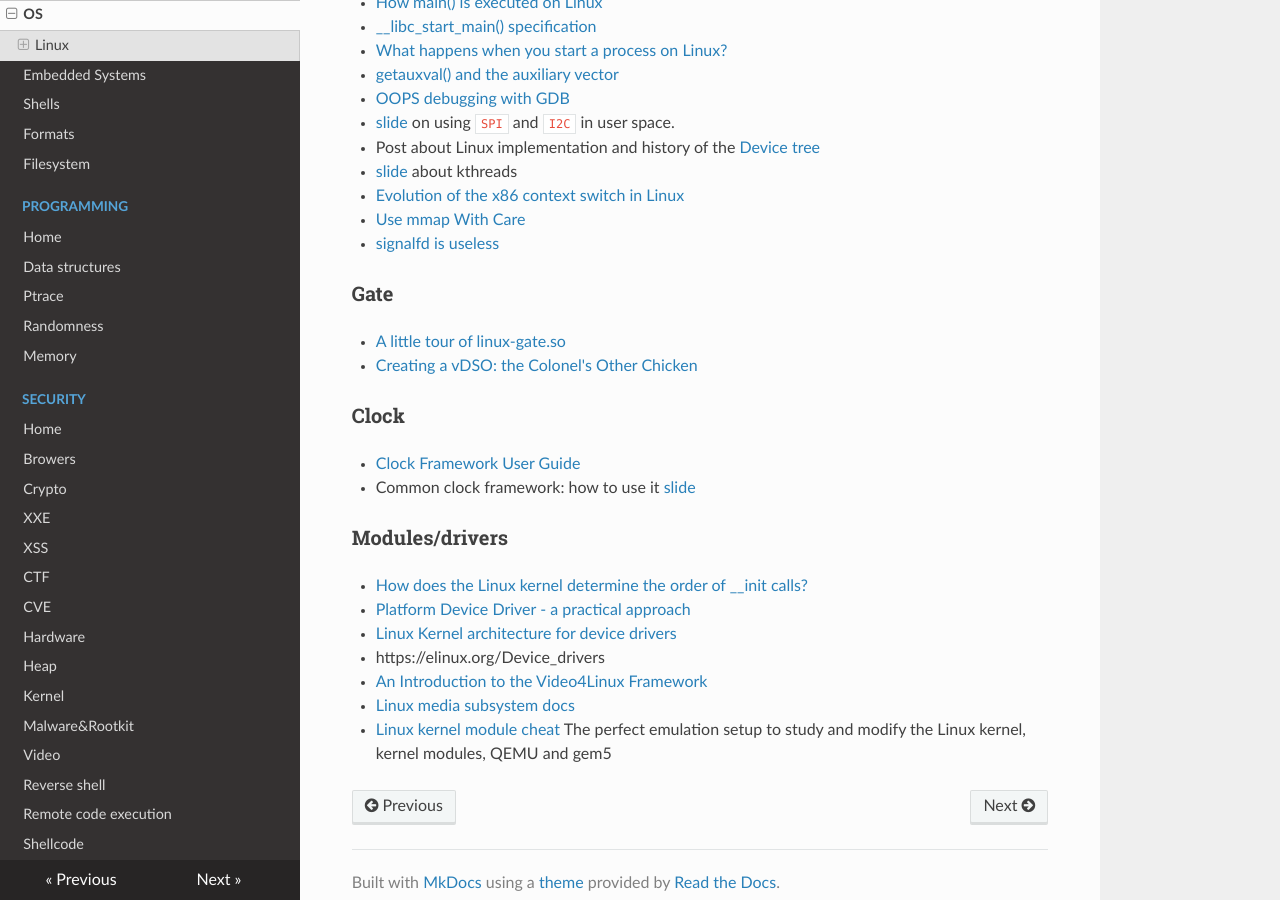
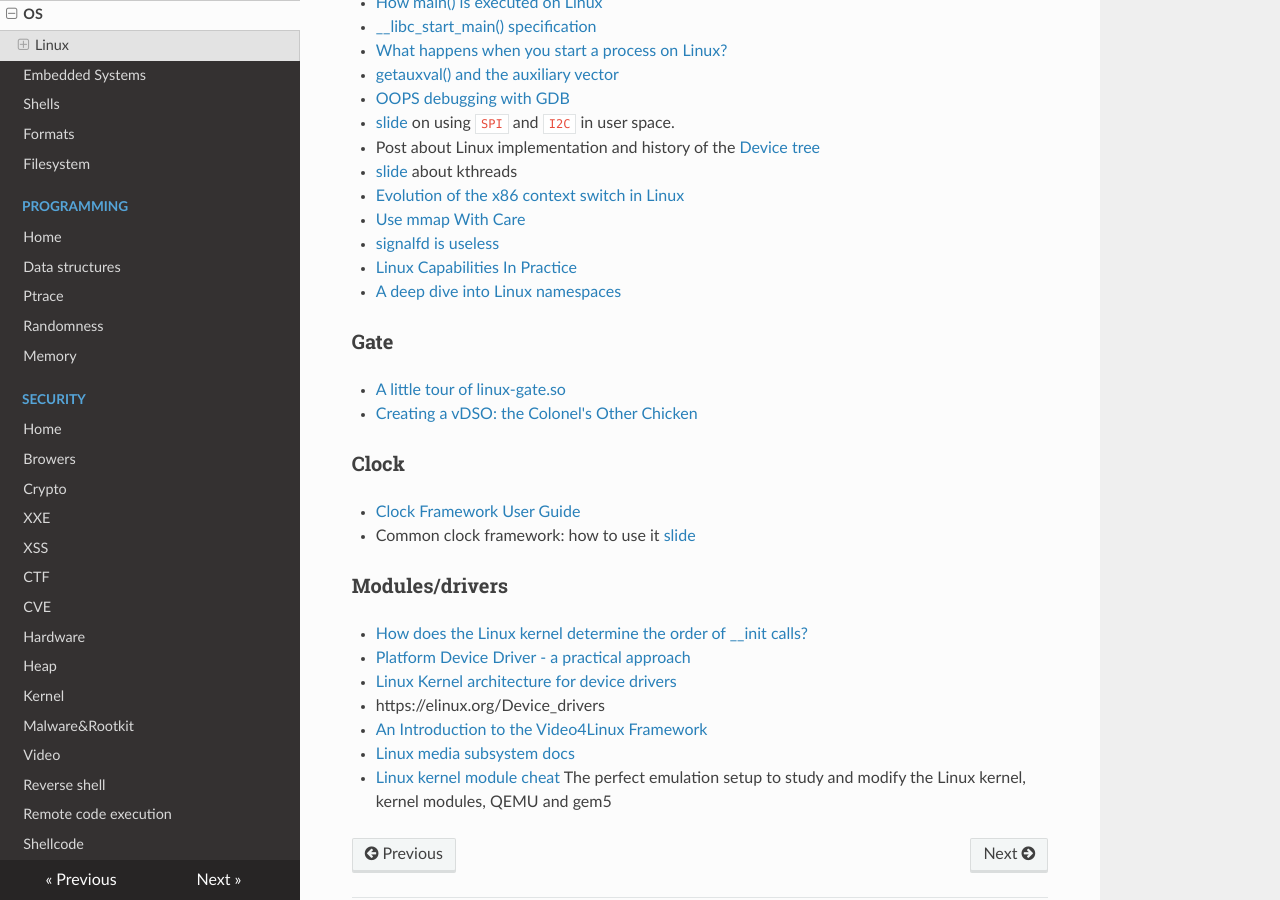
Before and after one commit to gipi/low-level, an MkDocs documentation site: the page built from docs/os/index.md, in a window 1280 px wide and 900 px high, scrolled down 717 px. Built offline with MkDocs 1.6.1, drawn with Linux system fonts in a browser that asks for light colours; nearby versions of some CDN libraries; old or Windows-style settings are respelled for this version of MkDocs.

Commit message:
Update index.md

```diff
--- a/docs/os/index.md
+++ b/docs/os/index.md
@@ -31,6 +31,8 @@ Related to that there are **Hypervisor**s
  - [Evolution of the x86 context switch in Linux](http://www.maizure.org/projects/evolution_x86_context_switch_linux/)
  - [Use mmap With Care](https://www.sublimetext.com/blog/articles/use-mmap-with-care)
  - [signalfd is useless](https://ldpreload.com/blog/signalfd-is-useless)
+ - [Linux Capabilities In Practice](https://blog.container-solutions.com/linux-capabilities-in-practice)
+ - [A deep dive into Linux namespaces](http://ifeanyi.co/posts/linux-namespaces-part-1/)
 
 ### Gate
 
```
